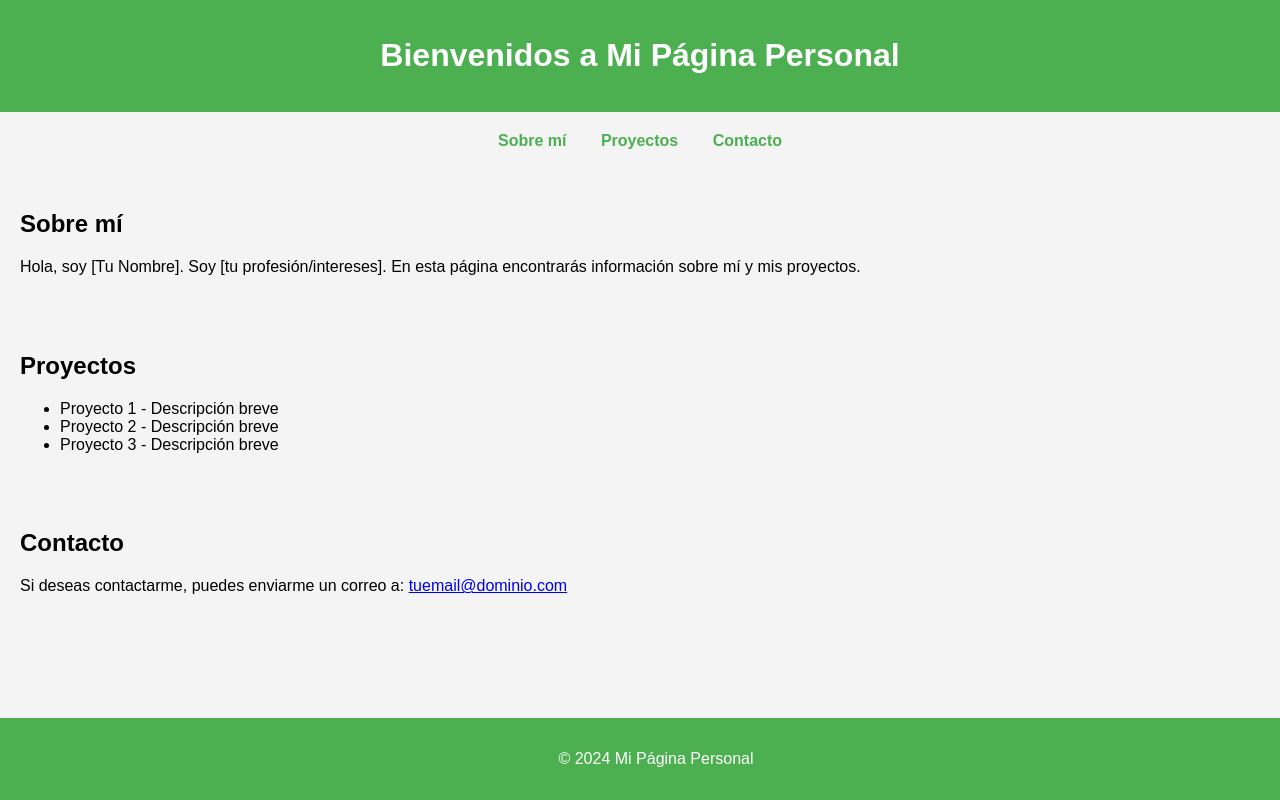
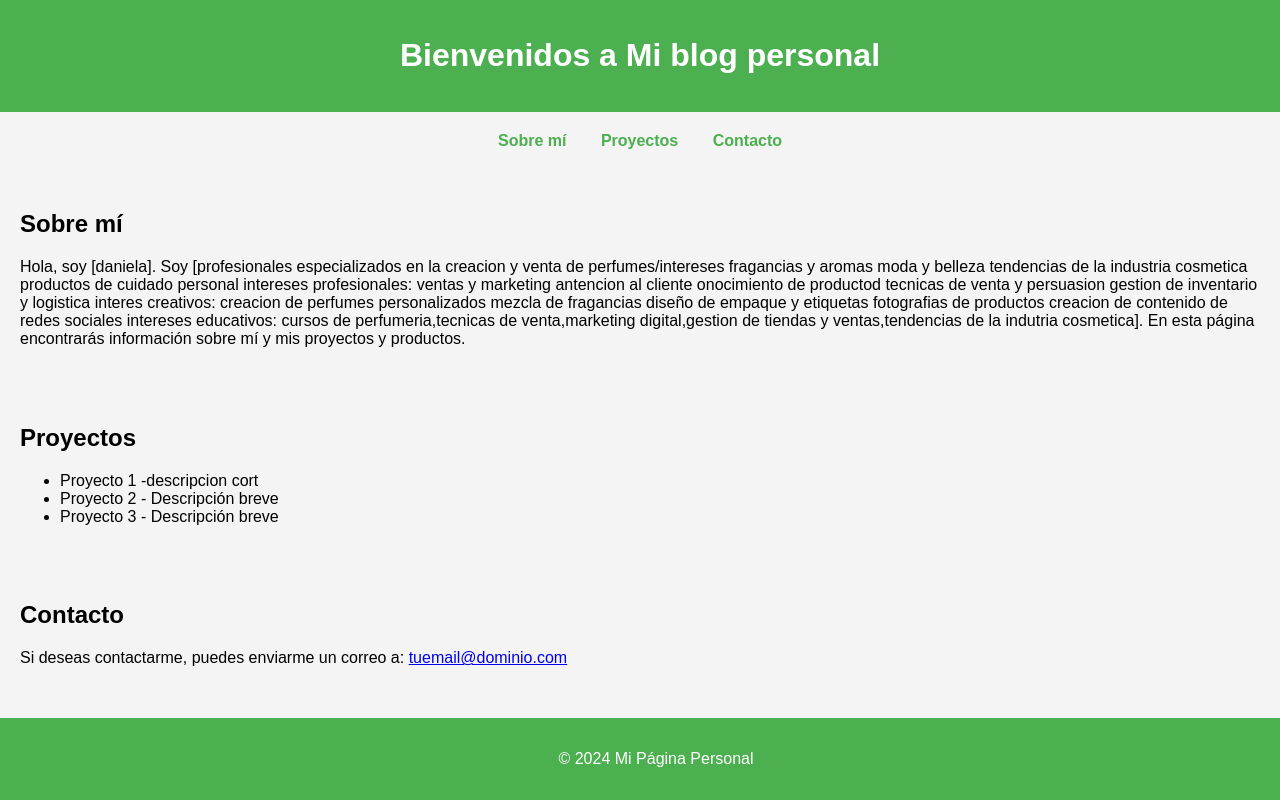
Before and after one commit to kimseokjn/perfumes, a plain HTML site: page index.html in a window 1280 px wide. Drawn offline with Linux system fonts and the light colour scheme.

Commit message:
Update index.html

```diff
--- a/index.html
+++ b/index.html
@@ -3,7 +3,7 @@
 <head>
     <meta charset="UTF-8">
     <meta name="viewport" content="width=device-width, initial-scale=1.0">
-    <title>Mi Página Personal</title>
+    <title>blog personal</title>
     <style>
         body {
             font-family: Arial, sans-serif;
@@ -44,7 +44,7 @@
 <body>
 
     <header>
-        <h1>Bienvenidos a Mi Página Personal</h1>
+        <h1>Bienvenidos a Mi blog personal</h1>
     </header>
 
     <nav>
@@ -55,13 +55,13 @@
 
     <section id="sobre-mi">
         <h2>Sobre mí</h2>
-        <p>Hola, soy [Tu Nombre]. Soy [tu profesión/intereses]. En esta página encontrarás información sobre mí y mis proyectos.</p>
+        <p>Hola, soy [daniela]. Soy [profesionales especializados en la creacion y venta de perfumes/intereses fragancias y aromas moda y belleza tendencias de la industria cosmetica productos de cuidado personal  intereses profesionales: ventas y marketing  antencion al cliente  onocimiento de productod tecnicas de venta y persuasion gestion de inventario y logistica  interes creativos: creacion de perfumes personalizados mezcla de fragancias  diseño de empaque y etiquetas fotografias de productos creacion de contenido de redes sociales  intereses educativos: cursos de perfumeria,tecnicas de venta,marketing digital,gestion de tiendas y ventas,tendencias de la indutria cosmetica]. En esta página encontrarás información sobre mí y mis proyectos y productos.</p>
     </section>
 
     <section id="proyectos">
         <h2>Proyectos</h2>
         <ul>
-            <li>Proyecto 1 - Descripción breve</li>
+            <li>Proyecto 1 -descripcion cort </li>
             <li>Proyecto 2 - Descripción breve</li>
             <li>Proyecto 3 - Descripción breve</li>
         </ul>
```
